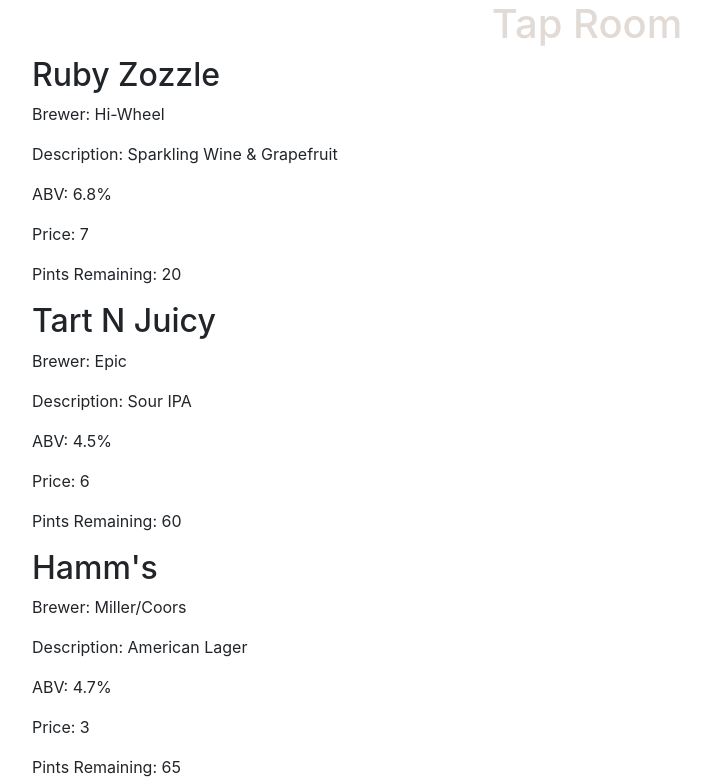
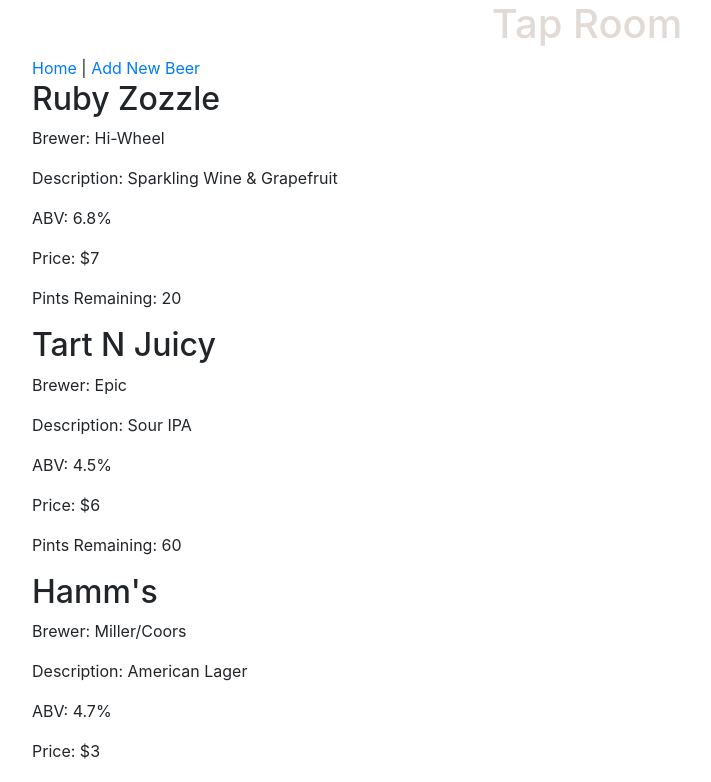
Before and after one commit to ldam77/taproom-react, a React app: page /#/ in a window 1280 px wide. Shown: the top 782 px of the page, without its empty margins (53-764 px from the left). Built offline with nearby package versions, Linux system fonts and the light colour scheme.

Commit message:
add New Beer component and routing

```diff
--- a/src/components/App.jsx
+++ b/src/components/App.jsx
@@ -2,6 +2,8 @@
 import bg from './../img/bg1.jpg';
 import Header from './Header';
 import BeerList from './BeerList';
+import { Switch, Route } from 'react-router-dom';
+import { NewBeer } from './NewBeer';
 
 function App(){
   var containerStyle = {
@@ -18,7 +20,10 @@
         `}</style>
       <div className="container">
         <Header/>
-        <BeerList/>
+        <Switch>
+          <Route exact path='/' component={BeerList} />
+          <Route exact path='/newbeer' component={NewBeer} />
+        </Switch>
       </div>
     </div>
 
--- a/src/components/Beer.jsx
+++ b/src/components/Beer.jsx
@@ -8,7 +8,7 @@
       <p>Brewer: {props.brewer}</p>
       <p>Description: {props.description}</p>
       <p>ABV: {props.abv}</p>
-      <p>Price: {props.price}</p>
+      <p>Price: ${props.price}</p>
       <p>Pints Remaining: {props.remaining}</p>
     </div>
   );
--- a/src/components/BeerList.jsx
+++ b/src/components/BeerList.jsx
@@ -52,7 +52,7 @@
       remaining: '58'
     }
   ]
-}
+};
 
 function BeerList() {
   return(
--- a/src/components/Header.jsx
+++ b/src/components/Header.jsx
@@ -1,4 +1,5 @@
 import React from 'react';
+import { Link} from 'react-router-dom';
 
 function Header() {
   return (
@@ -13,6 +14,7 @@
       <div className="header">
         <h1>Tap Room</h1>
       </div>
+      <Link to="/">Home</Link> | <Link to="/newbeer">Add New Beer</Link>
     </div>
   );
 }
--- /dev/null
+++ b/src/components/NewBeer.jsx
@@ -0,0 +1,20 @@
+import React from 'react';
+
+function NewBeer(){
+  return (
+    <div>
+      <h1>Add a new beer</h1>
+      <form>
+        <input type='text' id='name' placeholder='Beer Name'/>
+        <input type='text' id='brewer' placeholder='Brewer'/>
+        <input type='text' id='description' placeholder='Description'/>
+        <input type='text' id='abv' placeholder='ABV %'/>
+        <input type='text' id='price' placeholder='Price'/>
+        <input type='text' id='remaining' placeholder='Amount Remaining'/>
+        <button type='submit'>Add Beer</button>
+      </form>
+    </div>
+  );
+}
+
+export default NewBeer;
```
Lines whose indentation alone changed are shown as unchanged.
